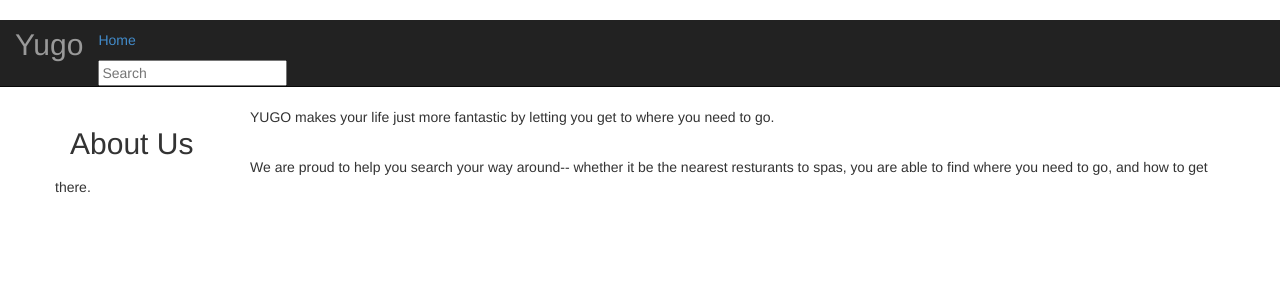
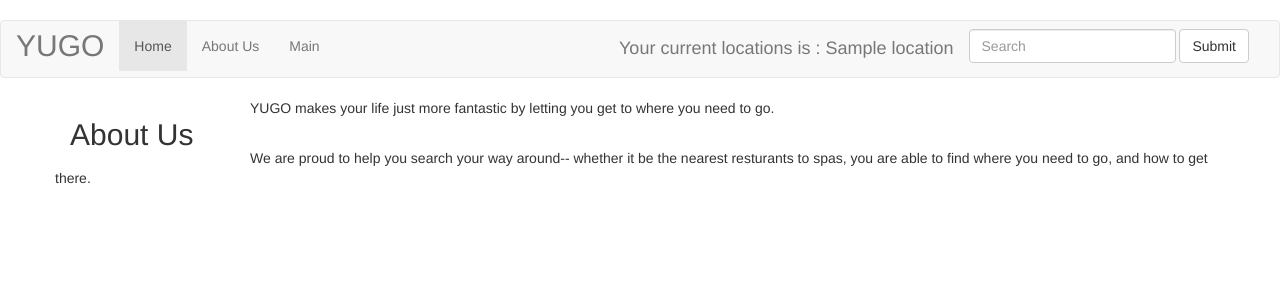
Before and after one commit to stuycs-softdev-fall-2013/proj2-pd7-04-yugo, a Flask app: template templates/AboutUs.html in a window 1280 px wide. Shown: the top 300 px of the page. Run offline with Flask 2, Linux system fonts and the light colour scheme; the template is opened without the code that fills it: most values are stand-ins (such as "Sample title", 1, 10 or a date in 2020); parts of the project's set-up code (start-up, migrations or seed data) failed here and were passed over.

Commit message:
Update navbar.html

```diff
--- a/templates/navbar.html
+++ b/templates/navbar.html
@@ -1,14 +1,30 @@
-<nav class="navbar navbar-inverse navbar-static-top" role="navigation">
-    <a href="/" class="navbar-brand" >Yugo</a>
+<nav class="navbar navbar-default" role="navigation">
+  <!-- Brand and toggle get grouped for better mobile display -->
+  <div class="navbar-header">
+    <button type="button" class="navbar-toggle" data-toggle="collapse" data-target="#bs-example-navbar-collapse-1">
+      <span class="sr-only">Toggle navigation</span>
+      <span class="icon-bar"></span>
+      <span class="icon-bar"></span>
+      <span class="icon-bar"></span>
+    </button>
+    <a class="navbar-brand" href="#">YUGO</a>
+  </div>
 
-	<ul class= "nav">
-	 <li class="active">
-		<a href="#">Home</a>
-	</li>
-
-	<form class="navbar-search pull-left">
-		<input type="text" class="search-query" placeholder="Search">
-	</form>
-
-
-</nav>
+  <!-- Collect the nav links, forms, and other content for toggling -->
+  <div class="collapse navbar-collapse" id="bs-example-navbar-collapse-1">
+    <ul class="nav navbar-nav">
+      <li class="active"><a href="/">Home</a></li>
+      <li><a href="/main">About Us</a></li>
+      <li><a href="/main">Main</a></li>
+    </ul>
+    <form class="navbar-form navbar-right" role="search">
+      <div class="form-group">
+        <input type="text" class="form-control" name="search"  placeholder="Search">
+      </div>
+      <button type="submit" class="btn btn-default">Submit</button>
+    </form>
+    <ul class="navbar-text navbar-right">
+      <i> </i>Your current locations is : {{location}} </i>
+    </ul>
+  </div><!-- /.navbar-collapse -->
+ </nav>
```
